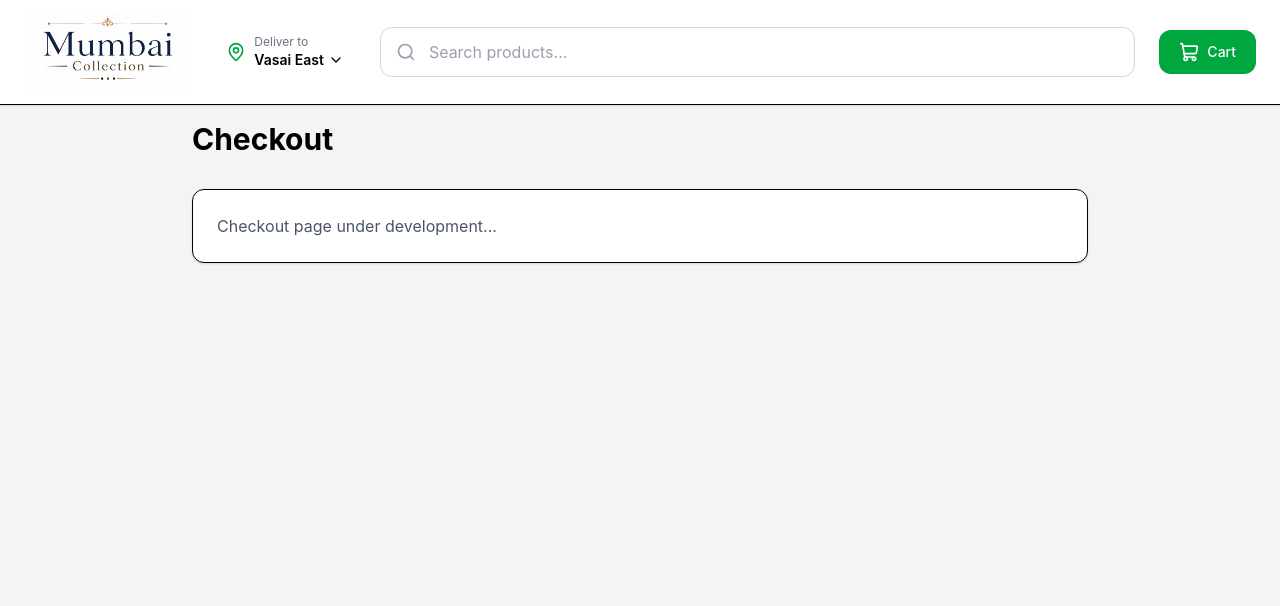
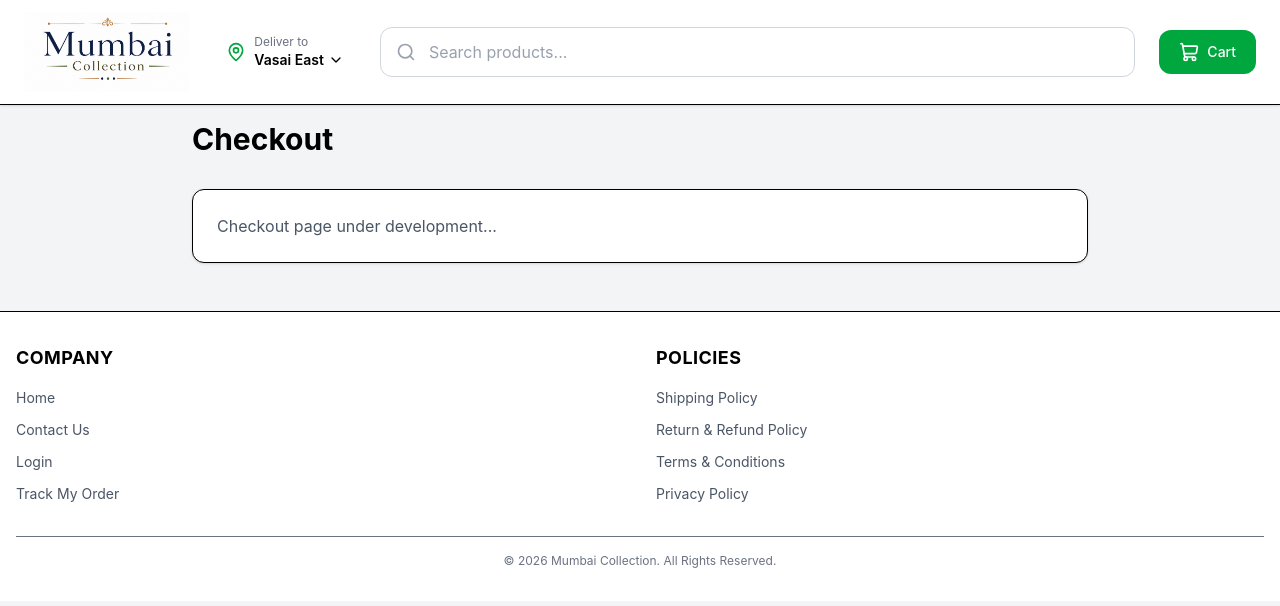
Before and after one commit to lalit-alt08/Mumbai-Collection, a React (Vite) app in the folder apps/customer-web/: page /checkout in a window 1280 px wide. Shown: the top 606 px of the page. Built offline with nearby package versions, Linux system fonts and the light colour scheme.

Commit message:
Footer added

```diff
--- /dev/null
+++ b/apps/customer-web/src/components/layout/Footer.jsx
@@ -0,0 +1,83 @@
+import { Link } from "react-router-dom";
+
+function Footer() {
+  return (
+    <footer className="mt-8 border-t bg-white">
+      <div className="mx-auto max-w-7xl px-4 py-8">
+
+        <div className="grid grid-cols-2 gap-8">
+
+          {/* Company */}
+          <div>
+            <h2 className="mb-4 text-sm font-bold uppercase tracking-wide md:text-lg">
+              Company
+            </h2>
+
+            <div className="flex flex-col gap-3 text-xs text-gray-600 md:text-sm">
+              <Link to="/" className="hover:text-black transition">
+                Home
+              </Link>
+
+              <Link to="/contact" className="hover:text-black transition">
+                Contact Us
+              </Link>
+
+              <Link to="/login" className="hover:text-black transition">
+                Login
+              </Link>
+
+              <Link to="/track-order" className="hover:text-black transition">
+                Track My Order
+              </Link>
+            </div>
+          </div>
+
+          {/* Policies */}
+          <div>
+            <h2 className="mb-4 text-sm font-bold uppercase tracking-wide md:text-lg">
+              Policies
+            </h2>
+
+            <div className="flex flex-col gap-3 text-xs text-gray-600 md:text-sm">
+              <Link
+                to="/shipping-policy"
+                className="hover:text-black transition"
+              >
+                Shipping Policy
+              </Link>
+
+              <Link
+                to="/return-policy"
+                className="hover:text-black transition"
+              >
+                Return & Refund Policy
+              </Link>
+
+              <Link
+                to="/terms"
+                className="hover:text-black transition"
+              >
+                Terms & Conditions
+              </Link>
+
+              <Link
+                to="/privacy-policy"
+                className="hover:text-black transition"
+              >
+                Privacy Policy
+              </Link>
+            </div>
+          </div>
+
+        </div>
+
+        <div className="mt-8 border-t pt-4 text-center text-xs text-gray-500">
+          © 2026 Mumbai Collection. All Rights Reserved.
+        </div>
+
+      </div>
+    </footer>
+  );
+}
+
+export default Footer;
--- a/apps/customer-web/src/components/product/ProductCard.jsx
+++ b/apps/customer-web/src/components/product/ProductCard.jsx
@@ -1,34 +1,73 @@
-import useCartStore from "../../store/cartstore.js";
+import { useNavigate } from "react-router-dom";
+import useCartStore from "../../store/cartstore";
 
 function ProductCard({ product }) {
+  const navigate = useNavigate();
+
+  const cart = useCartStore((state) => state.cart);
   const addToCart = useCartStore((state) => state.addToCart);
+  const increaseQuantity = useCartStore((state) => state.increaseQuantity);
+  const decreaseQuantity = useCartStore((state) => state.decreaseQuantity);
+
+  const cartItem = cart.find((item) => item.id === product.id);
 
   return (
-    <div className="rounded-2xl border border-gray-200 bg-white p-3 shadow-sm hover:shadow-md transition hover:shadow-lg md:p-4">
+    <div className="rounded-2xl border border-gray-200 bg-white p-3 transition hover:shadow-md">
+
+      <div
+        onClick={() => navigate(`/product/${product.id}`)}
+        className="cursor-pointer"
+      >
         <img
-        src={product.images[0]?.src}
+          src={product.images?.[0]?.src}
           alt={product.name}
-        className="mx-auto h-32 w-full object-contain sm:h-36 md:h-40"
+          className="aspect-square w-full object-contain"
         />
 
-      <h2 className="mt-3 line-clamp-2 text-sm font-semibold md:text-base">
+        <h2 className="mt-3 line-clamp-2 text-sm font-medium md:text-base">
           {product.name}
         </h2>
+      </div>
 
-      <p className="mt-2 text-lg font-bold text-green-600 md:text-2xl">
+      <div className="mt-4 flex items-center justify-between">
+
+        <p className="text-lg font-bold">
           ₹{product.price}
         </p>
 
-      <p className="text-xs text-gray-500 md:text-sm">
-        Stock: {product.stock_quantity}
-      </p>
+        {!cartItem ? (
+          <button
+            onClick={() => addToCart(product)}
+            className="rounded-lg border border-green-600 px-5 py-2 text-sm font-semibold text-green-600 transition hover:bg-green-600 hover:text-white"
+          >
+            ADD
+          </button>
+        ) : (
+          <div className="flex items-center rounded-lg bg-green-600 text-white">
 
             <button
-        onClick={() => addToCart(product)}
-        className="mt-4 w-full rounded-lg bg-green-600 py-2 text-sm font-medium text-white transition hover:bg-green-700 md:text-base"
+              onClick={() => decreaseQuantity(product.id)}
+              className="px-3 py-2"
             >
-        Add to Cart
+              −
             </button>
+
+            <span className="px-2 text-sm font-semibold">
+              {cartItem.quantity}
+            </span>
+
+            <button
+              onClick={() => increaseQuantity(product.id)}
+              className="px-3 py-2"
+            >
+              +
+            </button>
+
+          </div>
+        )}
+
+      </div>
+
     </div>
   );
 }
--- a/apps/customer-web/src/layouts/MainLayout.jsx
+++ b/apps/customer-web/src/layouts/MainLayout.jsx
@@ -1,5 +1,6 @@
 import { Outlet } from "react-router-dom";
 import Header from "../components/layout/Header";
+import Footer from "../components/layout/Footer";
 
 function MainLayout() {
   return (
@@ -9,6 +10,8 @@ function MainLayout() {
       <main className="mx-auto w-full max-w-7xl px-4 py-4 sm:px-5 md:px-6 lg:px-8">
         <Outlet />
       </main>
+
+      <Footer />
     </div>
   );
 }
--- /dev/null
+++ b/apps/customer-web/src/pages/ProductDetails.jsx
@@ -0,0 +1,13 @@
+import { useParams } from "react-router-dom";
+
+function ProductDetails() {
+  const { id } = useParams();
+
+  return (
+    <div>
+      Product ID : {id}
+    </div>
+  );
+}
+
+export default ProductDetails;
--- a/apps/customer-web/src/router/AppRouter.jsx
+++ b/apps/customer-web/src/router/AppRouter.jsx
@@ -5,6 +5,7 @@ import Product from "../pages/Product";
 import Cart from "../pages/Cart";
 import NotFound from "../pages/NotFound";
 import Checkout from "../pages/Checkout";
+import ProductDetails from "../pages/ProductDetails";
 
 function AppRouter() {
   return (
@@ -15,6 +16,7 @@ function AppRouter() {
           <Route path="/product/:id" element={<Product />} />
           <Route path="/cart" element={<Cart />} />
           <Route path="/checkout" element={<Checkout />} />
+          <Route path="/product/:id" element={<ProductDetails />} />
         </Route>
 
         <Route path="*" element={<NotFound />} />
--- a/apps/customer-web/src/services/productService.js
+++ b/apps/customer-web/src/services/productService.js
@@ -6,3 +6,8 @@ export const getProducts = async () => {
   const response = await axios.get(`${API}/products`);
   return response.data;
 };
+
+export const getProductById = async (id) => {
+  const response = await axios.get(`${API}/products/${id}`);
+  return response.data;
+};
```
Also changed, not shown: apps/customer-web/src/components/product/ProductGallery.jsx (added), apps/customer-web/src/components/product/ProductInfo.jsx (added), apps/customer-web/src/components/product/RelatedProducts.jsx (added). Lines whose indentation alone changed are shown as unchanged.
